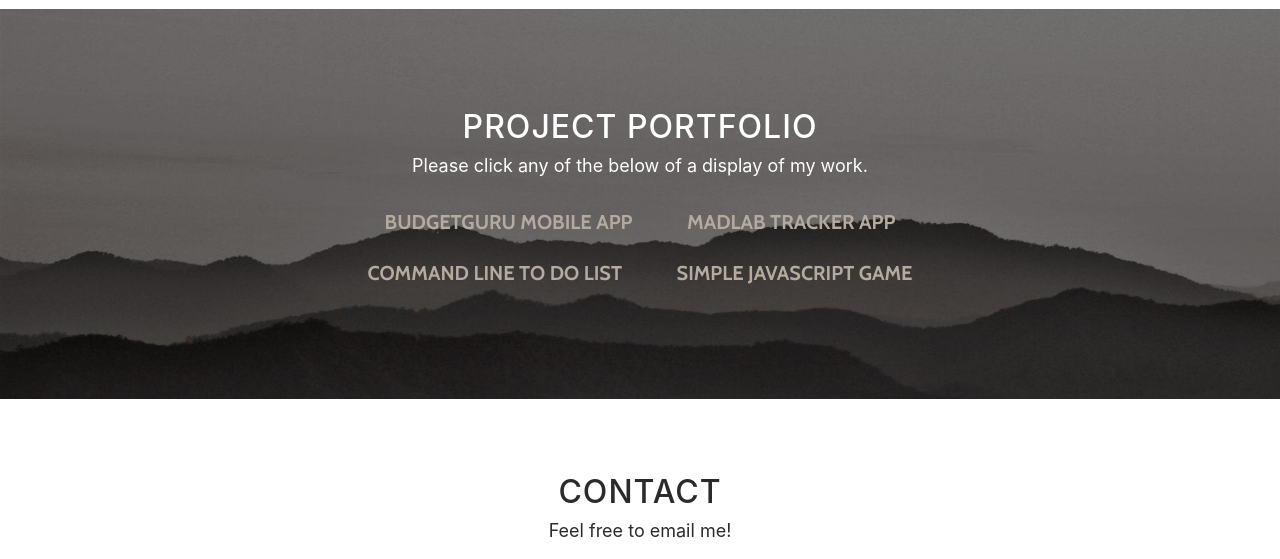
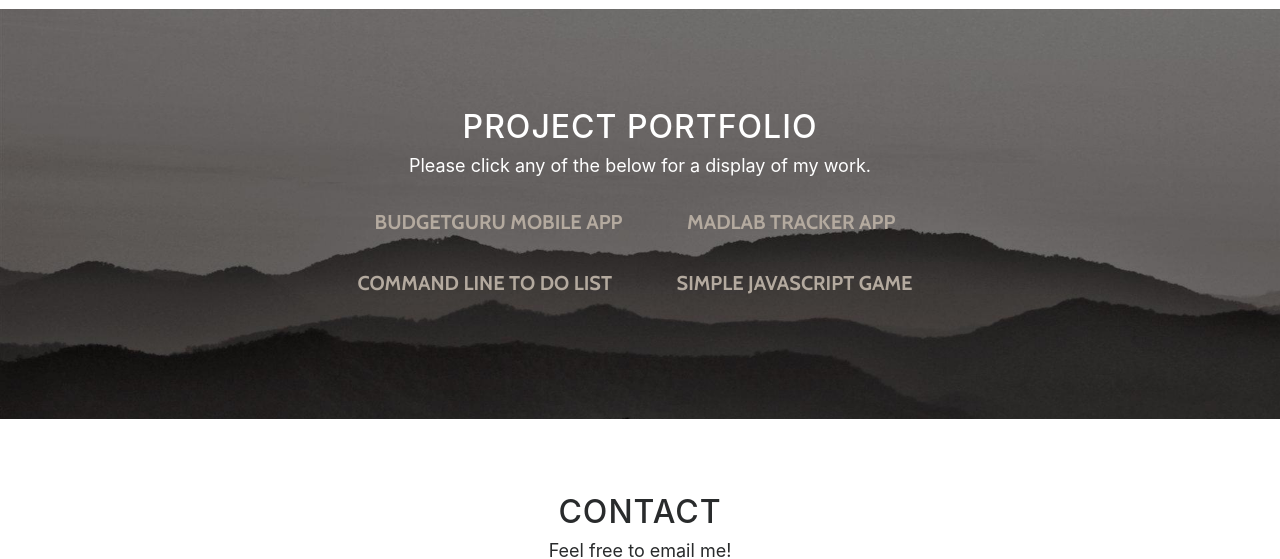
Before and after one commit to samanthacooks/samanthacooks.github.io, a website with bundled scripts: page index.html in a window 1280 px wide. Shown: the part 1567-2126 px from the top of the page. Built offline with nearby package versions, Linux system fonts and the light colour scheme.

Commit message:
Fix buttons

```diff
--- a/css/grayscale.css
+++ b/css/grayscale.css
@@ -178,7 +178,8 @@ a {
   -moz-transition: all .3s ease-in-out;
   transition: all .3s ease-in-out;
   text-transform: uppercase;
-  border-radius: 0; }
+  border-radius: 0;
+}
 
 .btn-default {
   color: #b4aa9f;
@@ -189,6 +190,11 @@ a {
     border: 1px solid cadetblue;
     outline: none;
     background-color: cadetblue; }
+
+.btn-space {
+    margin-right: 10px;
+    margin-bottom: 10px;
+}
 
 ul.banner-social-buttons {
   margin-top: 0; }
--- a/index.html
+++ b/index.html
@@ -108,11 +108,11 @@
             <div class="container">
                 <div class="col-lg-8 offset-md-2">
                     <h2>Project Portfolio</h2>
-                    <p>Please click any of the below of a display of my work.</p>
-                    <a href="https://budgetguru.github.io/" class="btn btn-default btn-lg" target="_self">BudgetGURU Mobile App</a>
-                    <a href="https://github.com/samanthacooks/MadLab" class="btn btn-default btn-lg" target="_self">MadLab Tracker App</a>
-                    <a href="https://github.com/samanthacooks/ruby-todos-1-0-core-features-challenge/tree/solo-samanthacooks" class="btn btn-default btn-lg" target="_self">Command Line To Do List</a>
-                    <a href="https://github.com/samanthacooks/javascript-racer-1-front-end-challenge/tree/solo-samanthacooks" class="btn btn-default btn-lg" target="_self">Simple Javascript Game</a>
+                    <p>Please click any of the below for a display of my work.</p>
+                    <a href="https://budgetguru.github.io/" class="btn btn-default btn-lg btn-space" target="_self">BudgetGURU Mobile App</a>
+                    <a href="https://github.com/samanthacooks/MadLab" class="btn btn-default btn-lg btn-space" target="_self">MadLab Tracker App</a>
+                    <a href="https://github.com/samanthacooks/ruby-todos-1-0-core-features-challenge/tree/solo-samanthacooks" class="btn btn-default btn-lg btn-space" target="_self">Command Line To Do List</a>
+                    <a href="https://github.com/samanthacooks/javascript-racer-1-front-end-challenge/tree/solo-samanthacooks" class="btn btn-default btn-lg btn-space" target="_self">Simple Javascript Game</a>
 
 
                 </div>
```
